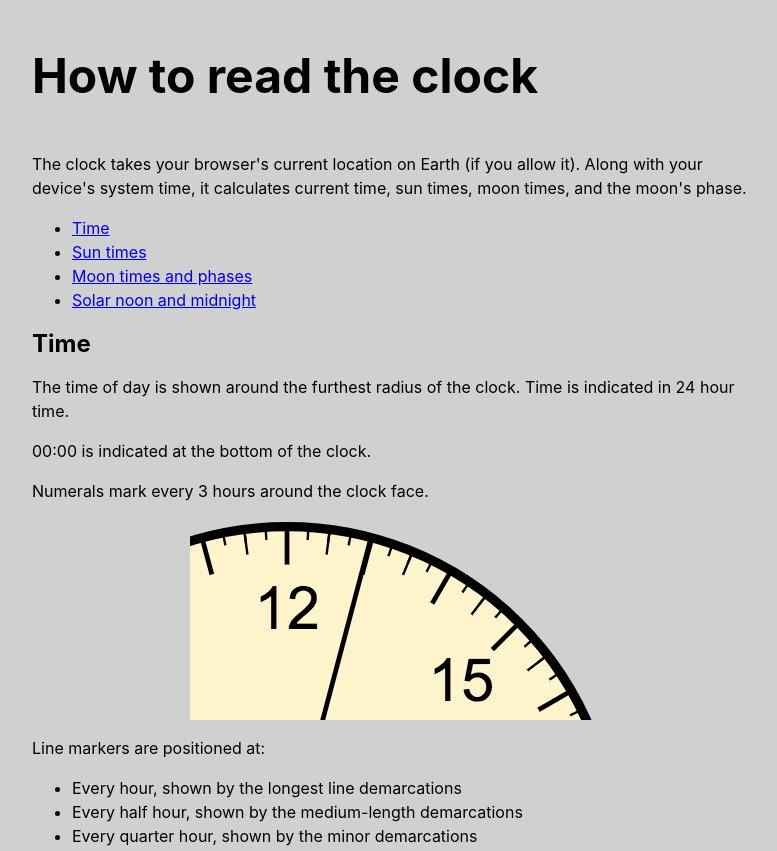
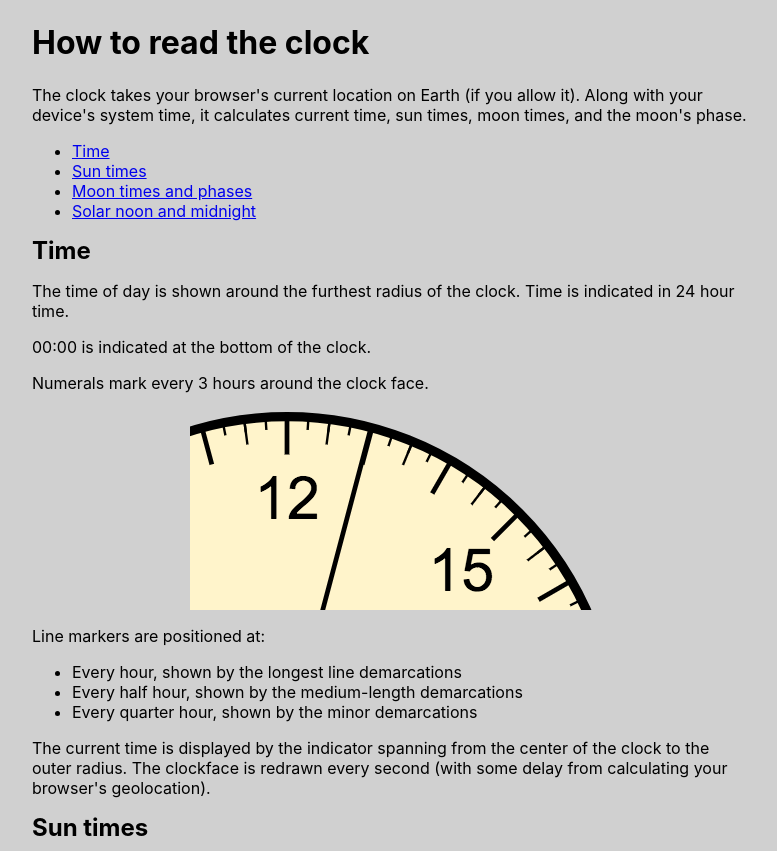
Before and after one commit to ironssam/ironssam.github.io, a plain HTML site: page how-it-works.html in a window 1280 px wide. Shown: the top 851 px of the page, without its empty margins (248-1025 px from the left). Drawn offline with Linux system fonts and the light colour scheme.

Commit message:
typography style tweaks

```diff
--- a/style.css
+++ b/style.css
@@ -3,9 +3,9 @@ html {
     font-family: -apple-system,BlinkMacSystemFont,"Segoe UI",Roboto,Oxygen-Sans,Ubuntu,Cantarell,"Helvetica Neue",sans-serif; }
 
 body {
-	margin:0;
+	margin:.5em;
 	padding:0;
-    line-height: 1.5em; }
+    line-height: 1.25em; }
 
 .outer {
     display: table;
@@ -26,8 +26,8 @@ article {
     margin: 0 auto; }
 
 h1 {
-    font-size: 3em;
-    line-height: 1.5em; }
+    font-size: 2em;
+    line-height: 1em; }
 h2 { font-size: 1.5em; }
 h3 { font-size: 1em; }
 
```
